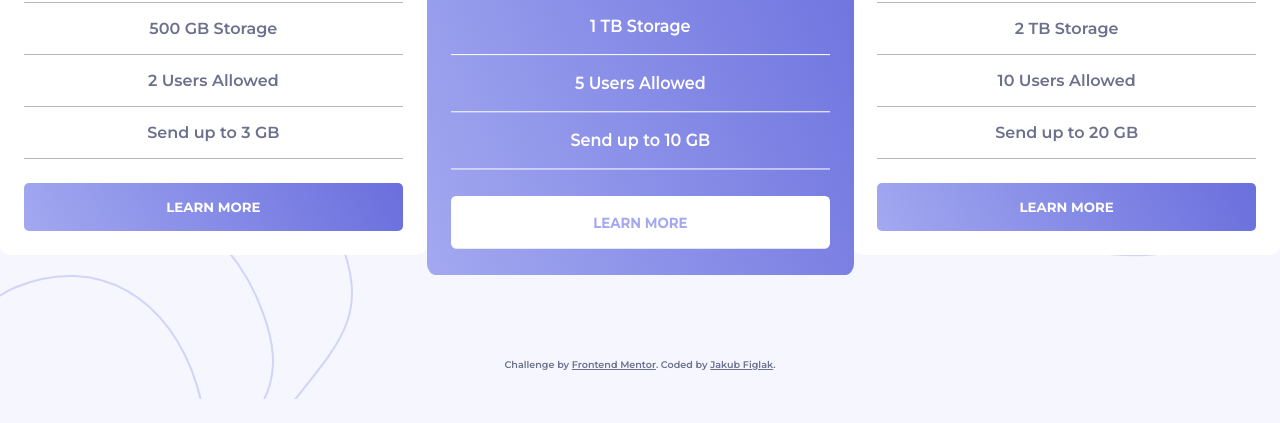
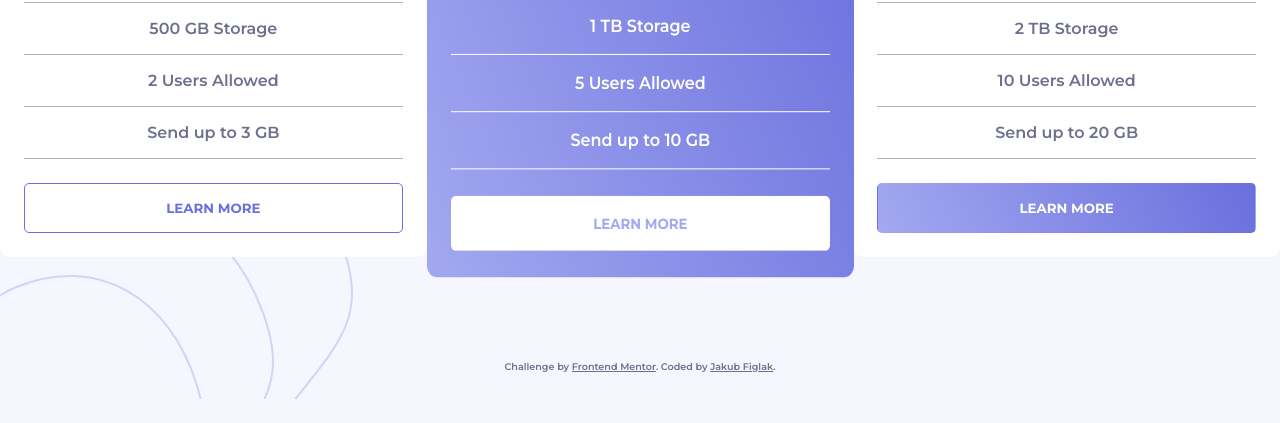
Before and after one commit to jakubfiglak/Pricing-Plan, a website built with Parcel: page index.html in a window 1280 px wide. In both pictures the pointer is over the button 213 px from the left and 608 px from the top of the page. Shown: the part 401-824 px from the top of the page. Built offline with nearby package versions, Linux system fonts and the light colour scheme.

Commit message:
Add hover effects to buttons

```diff
--- a/scss/_cards.scss
+++ b/scss/_cards.scss
@@ -4,9 +4,6 @@
   gap: 1rem;
   max-width: 1440px;
   width: 100%;
-  // justify-content: center;
-  // align-items: center;
-  // text-align: center;
 
   @media screen and (min-width: 1024px) {
     grid-template-columns: repeat(3, 1fr);
@@ -68,6 +65,15 @@
     font-weight: bold;
     padding: 1rem;
     border-radius: 5px;
+    transition: all 0.3s;
+    border: 1px solid transparent;
+    cursor: pointer;
+
+    &:hover {
+      background: transparent;
+      color: $blue;
+      border: 1px solid $blue;
+    }
   }
 
   &--central {
@@ -91,6 +97,12 @@
     .card__btn {
       background: #fff;
       color: $light-blue;
+
+      &:hover {
+        background: transparent;
+        color: #fff;
+        border: 1px solid #fff;
+      }
     }
 
     @media screen and (min-width: 1024px) {
@@ -99,7 +111,7 @@
   }
 
   @media screen and (min-width: 533px) {
-    width: 70%;
+    width: 400px;
   }
 
   @media screen and (min-width: 1024px) {
--- a/scss/_header.scss
+++ b/scss/_header.scss
@@ -24,6 +24,7 @@
       margin: 0 1rem;
       background: $main-gradient;
       border-radius: 25px;
+      cursor: pointer;
 
       &:focus {
         outline: 0;
```
Also changed, not shown: 3 other files.
